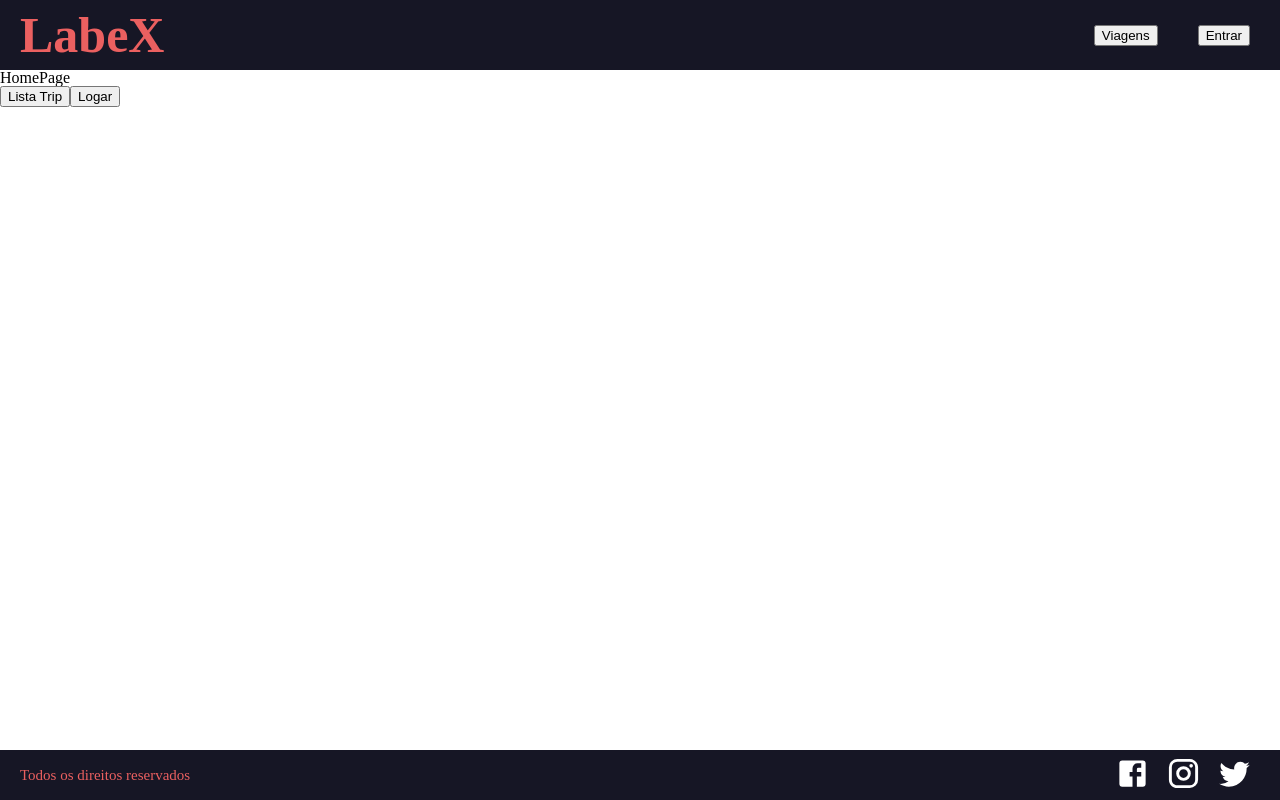
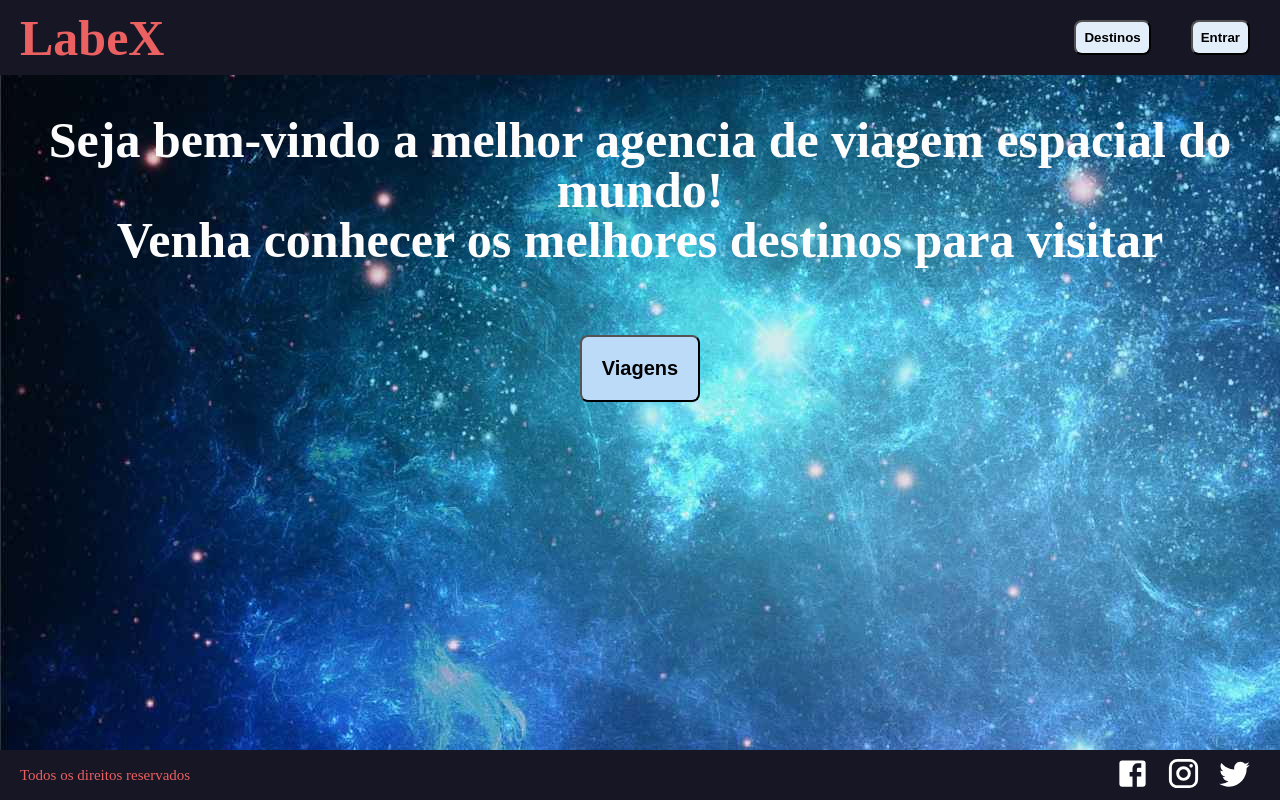
Before and after one commit to future4code/shaw-Renan-Alencar, a React (Create React App) app in the folder modulo3/projeto-labex/labex/: page / in a window 1280 px wide. Built offline with nearby package versions, Linux system fonts and the light colour scheme.

Commit message:
estilizado home

```diff
--- a/modulo3/projeto-labex/labex/src/pages/Header/styled.js
+++ b/modulo3/projeto-labex/labex/src/pages/Header/styled.js
@@ -18,5 +18,15 @@ export const Buttons = styled.div`
   margin: 10px;
   button{
     margin: 10px 20px ;
+    padding: 8px;
+    border-radius: 8px;
+    background-color: #e2eefa;
+    font-weight: bold;
+    :hover{
+      cursor: pointer;
+      background-color:#796a6a;
+      color:#eb6060;
+    }
+
   }
 `
--- a/modulo3/projeto-labex/labex/src/pages/HomePage/HomePage.js
+++ b/modulo3/projeto-labex/labex/src/pages/HomePage/HomePage.js
@@ -2,6 +2,7 @@ import React from 'react'
 import { useNavigate } from 'react-router-dom';
 import { goToListTrip, goToLoignPage } from '../../routes/coordinator'
 import { Header } from '../Header/Header';
+import { Main } from './styled';
 
 const HomePage = () => {
   const navigate = useNavigate();
@@ -9,13 +10,17 @@ const HomePage = () => {
   return (
     <div>
       <Header
-      first={{function: goToListTrip, text: "Viagens",}}
+      first={{function: goToListTrip, text: "Destinos",}}
       second={{function: goToLoignPage, text: "Entrar",}}
       />
+      <Main>
+      <h2>Seja bem-vindo a melhor agencia de viagem espacial do mundo! </h2>
+      <p>Venha conhecer os melhores destinos para visitar</p>
+      <div>
+      <button onClick={() => goToListTrip(navigate)}>Viagens</button>
+      </div>
 
-      <h2>HomePage</h2>
-      <button onClick={() => goToListTrip(navigate)}>Lista Trip</button>
-      <button onClick={() => goToLoignPage(navigate)}>Logar</button>
+      </Main>
     </div>
   )
 }
--- /dev/null
+++ b/modulo3/projeto-labex/labex/src/pages/HomePage/styled.js
@@ -0,0 +1,25 @@
+import styled from "styled-components";
+
+export const Main = styled.div `
+  display: flex;
+  flex-direction: column;
+  font-size: 50px;
+  font-weight: bold;
+  color: #fcfcfc;
+  text-align: center;
+  margin: 40px 30px;
+
+  button{
+    margin-top: 70px;
+    padding: 20px;
+    border-radius: 8px;
+    font-size: 20px;
+    font-weight: bold;
+    background-color: #bcdbf8;
+    :hover{
+      cursor: pointer;
+      background-color:#796a6a;
+      color:#eb6060;
+    }
+  }
+`
--- a/modulo3/projeto-labex/labex/src/styled.js
+++ b/modulo3/projeto-labex/labex/src/styled.js
@@ -1,8 +1,12 @@
 import styled from "styled-components";
+import espaco from '../src/assets/fundoTela3.jpg';
 
 export const MainContainer = styled.div`
   display: flex;
   flex-direction: column;
   height: 100vh;
   justify-content: space-between;
+  background-image: url(${espaco});
+  background-attachment: fixed;
+  background-color: #796a6a;
 `
```
Also changed, not shown: modulo3/projeto-labex/labex/src/assets/fundoTela.jpg (added), modulo3/projeto-labex/labex/src/assets/fundoTela3.jpg (added).
